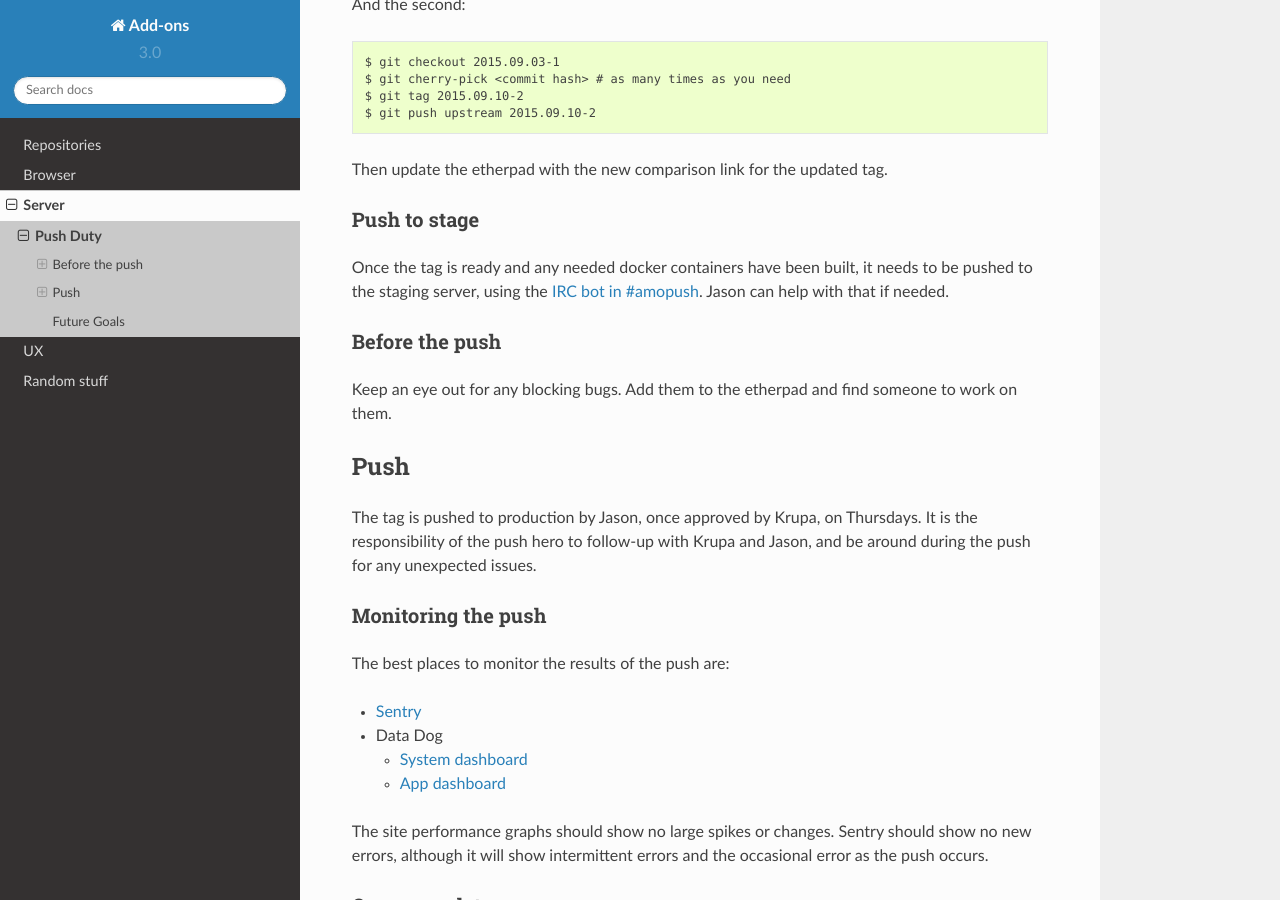
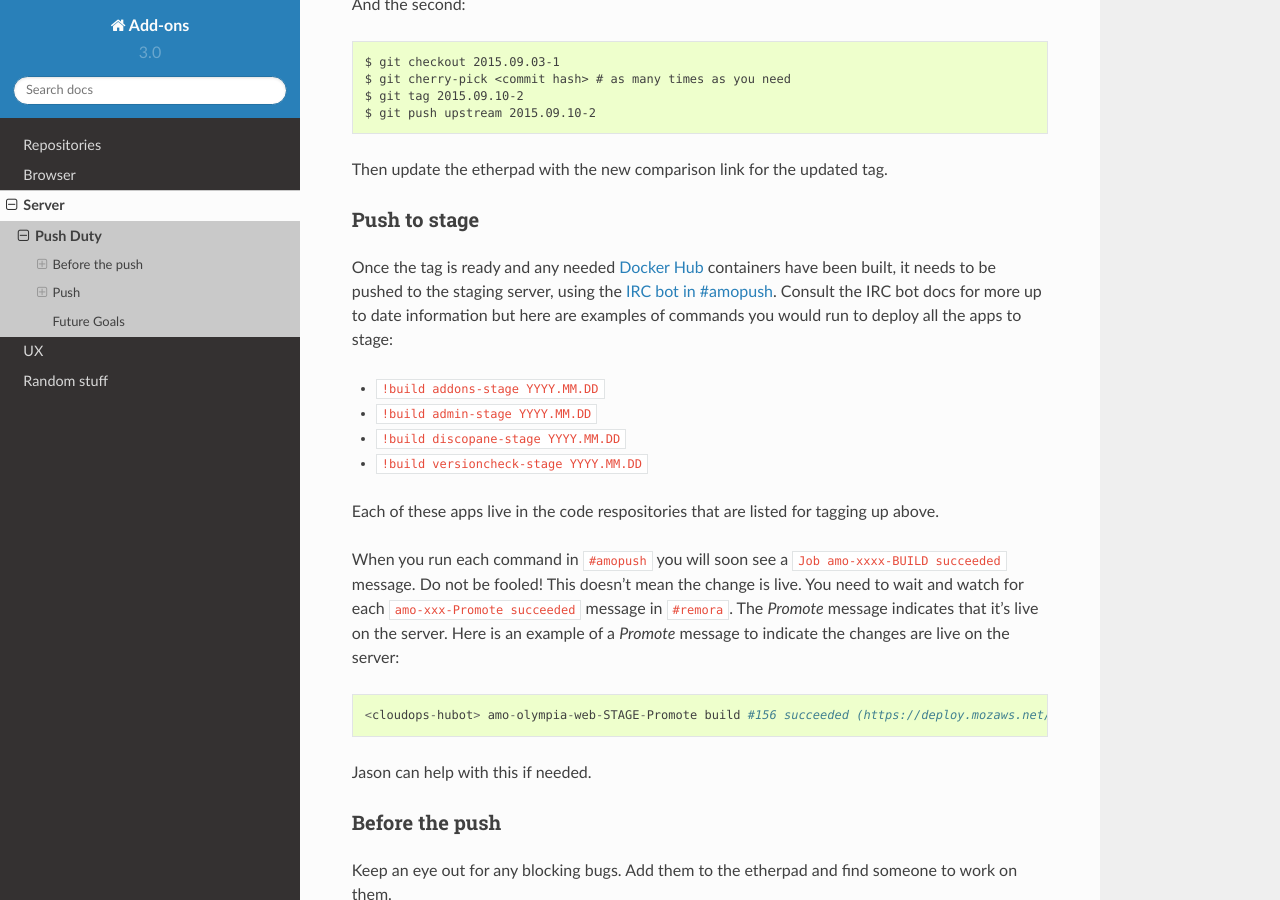
Before and after one commit to mozilla/addons, a Sphinx documentation site: the page built from docs/server/push-duty.rst, in a window 1280 px wide and 900 px high, scrolled down 2088 px. Built offline with Sphinx 7.4.7 and the Read the Docs theme 2.0.0, drawn with Linux system fonts in a browser that asks for light colours.

Commit message:
Some examples of IRC bot commands

```diff
--- a/docs/server/push-duty.rst
+++ b/docs/server/push-duty.rst
@@ -48,8 +48,7 @@ Tags are of the format: ``YYYY.MM.DD``,
 .. note:: The date is the date of the push, not the date of tagging.
 
 .. note:: Once addons-frontend has been tagged a new docker image will be
-   built on `Docker Hub
-   <https://hub.docker.com/r/addons/addons-frontend/builds/>`_ and is
+   built on `Docker Hub`_ and is
    required to deploy to stage.
 
 It's usually the master branch that is tagged::
@@ -99,10 +98,32 @@ Then update the etherpad with the new comparison link for the updated tag.
 Push to stage
 +++++++++++++
 
-Once the tag is ready and any needed docker containers have been built, it
+Once the tag is ready and any needed
+`Docker Hub`_ containers have been built, it
 needs to be pushed to the staging server, using the `IRC bot in #amopush
 <https://mana.mozilla.org/wiki/display/SVCOPS/AMO+Dev+Resources#AMODevResources-DeployingwithJenkinsBot>`_.
-Jason can help with that if needed.
+Consult the IRC bot docs for more up to date information but here are examples
+of commands you would run to deploy all the apps to stage:
+
+* ``!build addons-stage YYYY.MM.DD``
+* ``!build admin-stage YYYY.MM.DD``
+* ``!build discopane-stage YYYY.MM.DD``
+* ``!build versioncheck-stage YYYY.MM.DD``
+
+Each of these apps live in the code respositories that are listed for tagging up
+above.
+
+When you run each command in ``#amopush`` you will soon see a
+``Job amo-xxxx-BUILD succeeded``
+message. Do not be fooled! This doesn't mean the change is live. You need to
+wait and watch for each ``amo-xxx-Promote succeeded`` message in ``#remora``.
+The *Promote* message indicates that it's live on the server.
+Here is an example of a *Promote* message to indicate the changes are live
+on the server::
+
+    <cloudops-hubot> amo-olympia-web-STAGE-Promote build #156 succeeded (https://deploy.mozaws.net/job/amo-olympia-web-STAGE-Promote/156/)
+
+Jason can help with this if needed.
 
 Before the push
 +++++++++++++++
@@ -155,3 +176,5 @@ Future Goals
 ------------
 
 Move to continuous deployment and change the way this is done dramatically.
+
+.. _`Docker Hub`: https://hub.docker.com/r/addons/addons-frontend/builds/
```
